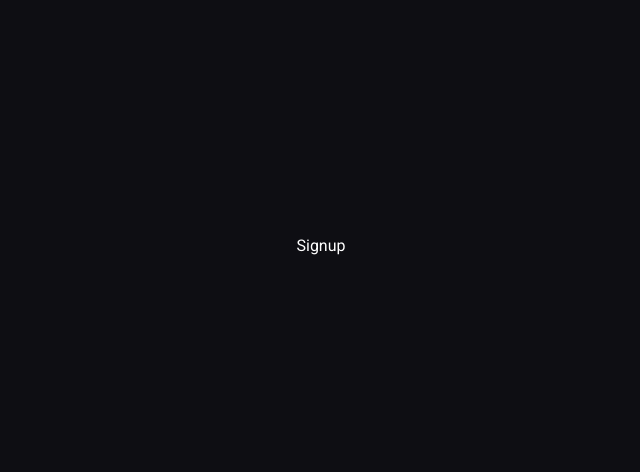
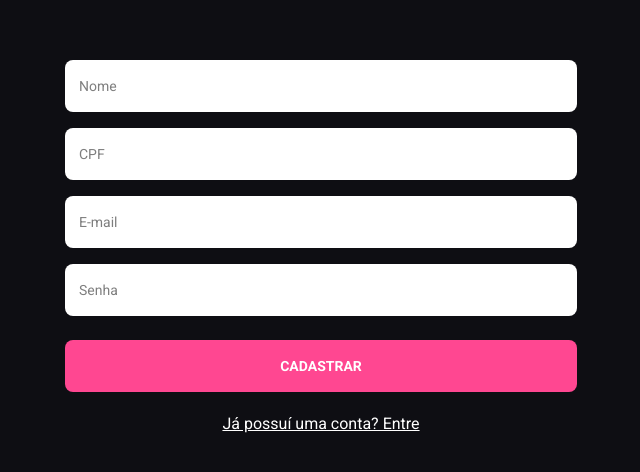
Before and after one commit to mydumpster/driven-plus-ts, a React (Create React App) app: page /sign-up in a window 1280 px wide. Shown: the part 154-626 px from the top of the page, without its empty margins (319-959 px from the left). Built offline with nearby package versions, Linux system fonts and the light colour scheme.

Commit message:
feat: add static sign-up screen

```diff
--- a/src/pages/Login.tsx
+++ b/src/pages/Login.tsx
@@ -30,7 +30,9 @@ export default function Login() {
         />
         <button type="submit">ENTRAR</button>
       </form>
-      <StyledLink to="/sign-up"><p>Não possuí uma conta? Cadastre-se</p></StyledLink>
+      <StyledLink to="/sign-up">
+        <p>Não possuí uma conta? Cadastre-se</p>
+      </StyledLink>
     </LoginContainer>
   );
 }
@@ -46,7 +48,6 @@ const LoginContainer = styled.div`
   }
   form {
     width: 100%;
-  }
     input {
       border-radius: 8px;
       border: none;
@@ -89,6 +90,10 @@ const LoginContainer = styled.div`
       font-size: 16px;
       font-weight: 700;
     }
+  }
+  @media (min-width: 500px) {
+    width: 50%;
+  }
 `;
 
 export const StyledLink = styled(Link)`
--- a/src/pages/Main.tsx
+++ b/src/pages/Main.tsx
@@ -25,12 +25,14 @@ export default function Main() {
 }
 
 const MainContainer = styled.div`
+  max-width: 100vw;
+  overflow: hidden;
+  height: 100vh;
   align-items: center;
   background-color: #0E0E13;
   color: #fff;
   display: flex;
   font-family: 'Roboto', sans-serif;
   font-size: 16px;
-  height: 100vh;
   justify-content: center;
 `;
--- a/src/pages/Signup.tsx
+++ b/src/pages/Signup.tsx
@@ -1,11 +1,126 @@
 import styled from "styled-components";
+import { useState } from "react";
+import { Link } from "react-router-dom";
 
 export default function Signup() {
+  const [form, setForm] = useState({
+    name: "",
+    cpf: "",
+    email: "",
+    password: "",
+  });
+
+  function login(event: React.FormEvent) {
+    event.preventDefault();
+  }
+
+  function handleForm(event: React.ChangeEvent<HTMLInputElement>) {
+    setForm({
+      ...form,
+      [event.target.name]: event.target.value,
+    });
+  }
+
   return (
     <SignupContainer>
-      <h1>Signup</h1>
+      <form onSubmit={login}>
+        <input
+          name="name"
+          onChange={handleForm}
+          placeholder="Nome"
+          type="text"
+          value={form.name}
+        />
+        <input
+          name="cpf"
+          onChange={handleForm}
+          placeholder="CPF"
+          type="text"
+          value={form.cpf}
+        />
+        <input
+          name="email"
+          onChange={handleForm}
+          placeholder="E-mail"
+          type="email"
+          value={form.email}
+        />
+        <input
+          name="password"
+          onChange={handleForm}
+          placeholder="Senha"
+          type="password"
+          value={form.password}
+        />
+        <button type="submit">CADASTRAR</button>
+      </form>
+      <Link to={"/"}>
+        <p>Já possuí uma conta? Entre</p>
+      </Link>
     </SignupContainer>
   );
 }
 
-const SignupContainer = styled.div``;
+const SignupContainer = styled.div`
+  width: 100%;
+  display: flex;
+  flex-direction: column;
+  align-items: center;
+  justify-content: center;
+  form {
+    display: flex;
+    flex-direction: column;
+    gap: 16px;
+    width: 80%;
+    input {
+      width: 100%;
+      height: 52px;
+      background: #ffffff;
+      border-radius: 8px;
+      padding-left: 14px;
+      font-family: "Roboto";
+      font-style: normal;
+      font-weight: 400;
+      font-size: 14px;
+      line-height: 16px;
+      color: #000;
+      border: none;
+      ::placeholder {
+        color: #7e7e7e;
+      }
+      :focus {
+        outline: 2px solid #ff47917f;
+      }
+    }
+    button {
+      height: 52px;
+      margin-top: 8px;
+      margin-bottom: 24px;
+      background-color: #ff4791;
+      border-radius: 8px;
+      border: none;
+      color: #fff;
+      font-family: "Roboto";
+      font-size: 14px;
+      font-style: normal;
+      font-weight: 700;
+      height: 52px;
+      line-height: 16px;
+    }
+
+    button:active {
+      background-color: #fb2d7f;
+      font-size: 16px;
+      font-weight: 700;
+    }
+  }
+
+  a {
+      color: #fff;
+      text-decoration-line: underline;
+    }
+
+    @media (min-width: 500px) {
+      width: 50%;
+    }
+`;
```
Lines whose indentation alone changed are shown as unchanged.
